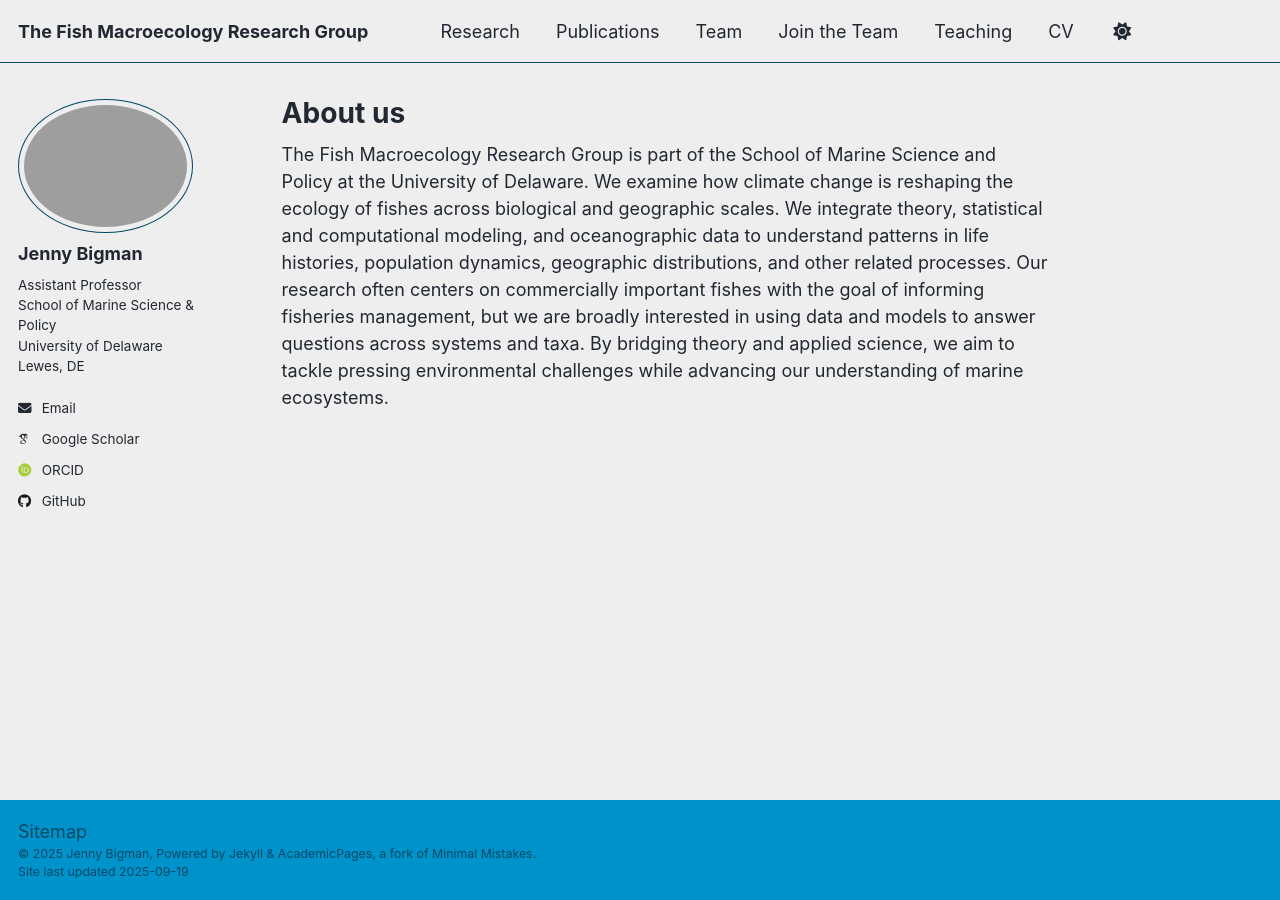
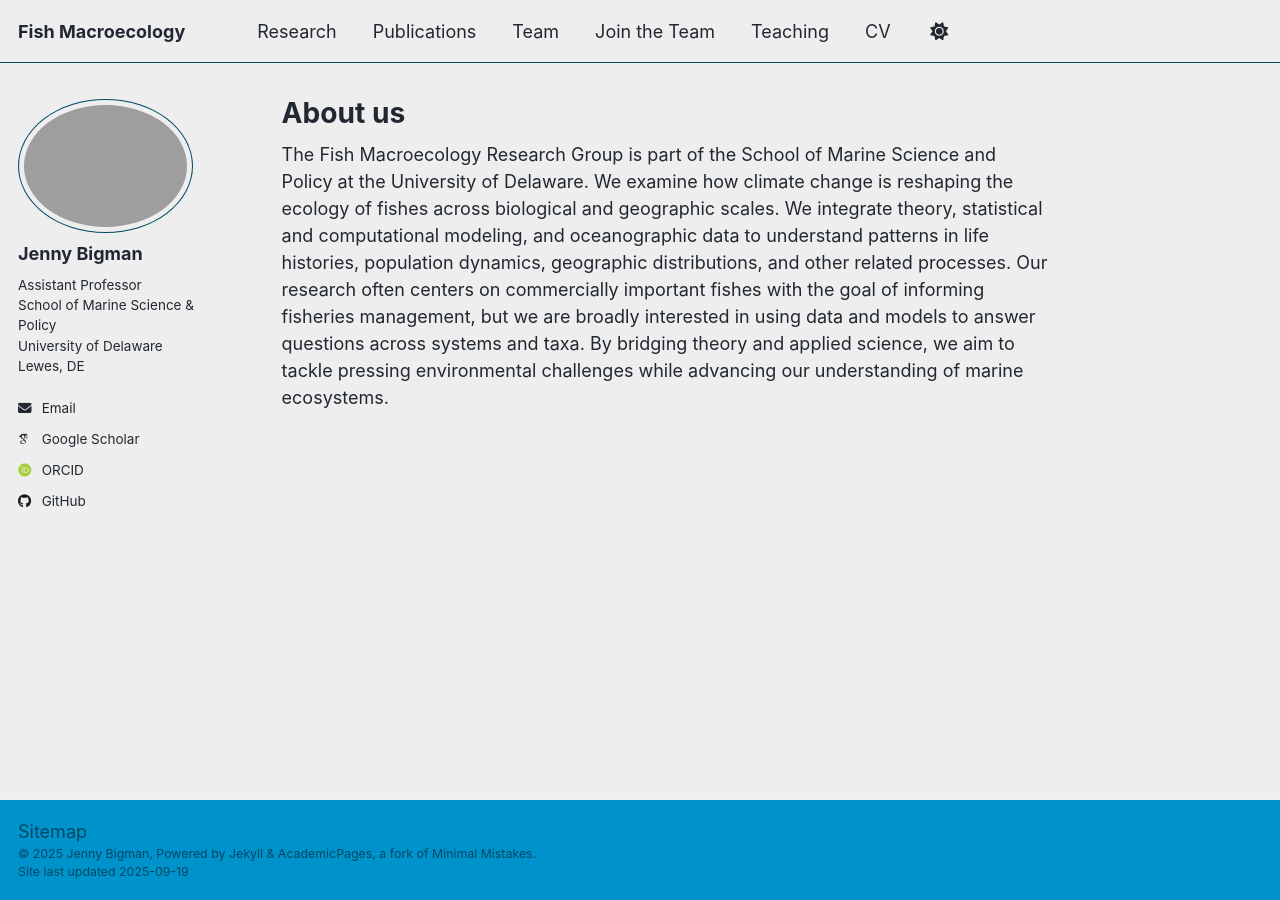
Before and after one commit to jennybigman/jennybigman.github.io, a Jekyll site: the page built from _pages/about.md, in a window 1280 px wide. Built offline with Jekyll 4.4.1, drawn with Linux system fonts in a browser that asks for light colours; some web fonts are replaced; a script that is not in the unit is left out.

Commit message:
Update _config.yml

```diff
--- a/_config.yml
+++ b/_config.yml
@@ -9,7 +9,7 @@
 # Basic Site Settings
 locale                   : "en-US"
 site_theme               : "air" # Currently available options are "default", "air"
-title                    : "The Fish Macroecology Research Group"
+title                    : "Fish Macroecology"
 title_separator          : "-"
 name                     : &name "Jenny Bigman"
 description              : &description "Assistant Professor"
```
